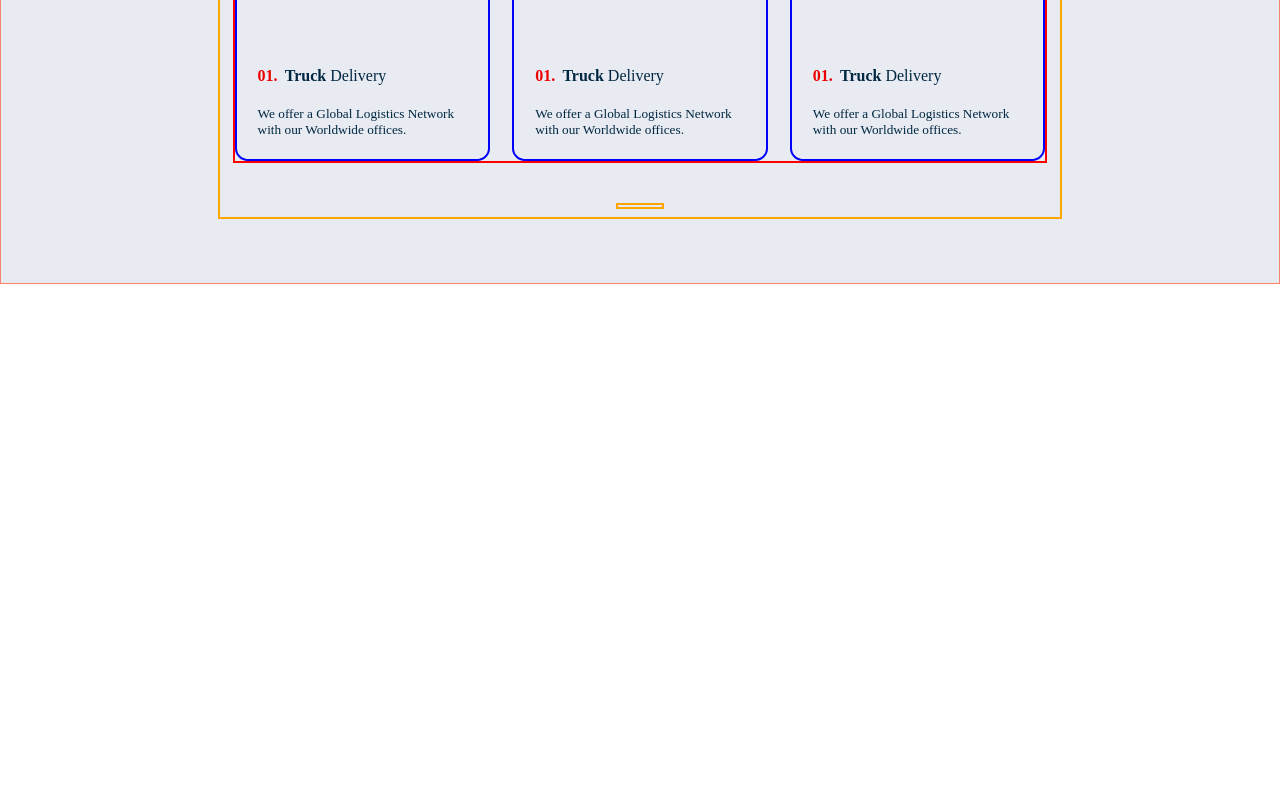
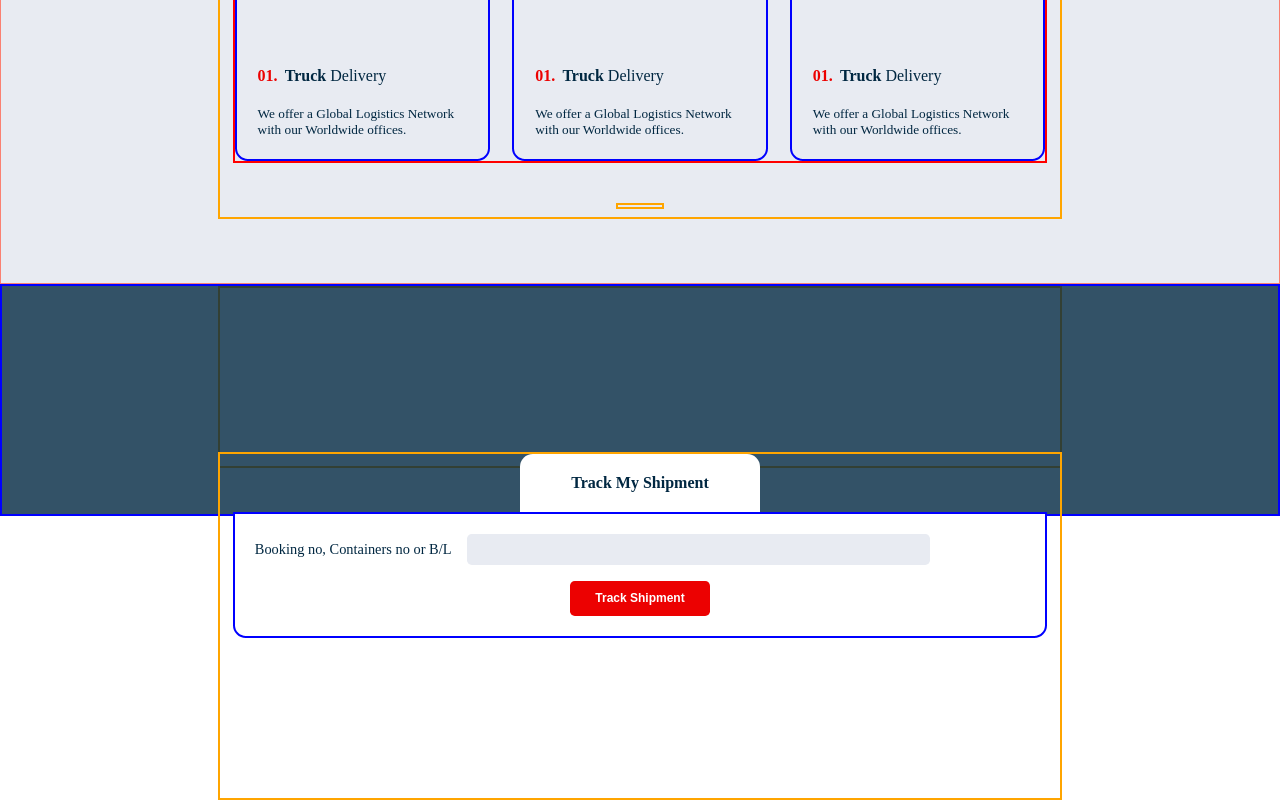
Before and after one commit to tracemycodes/fullstack_logistics_service_webapp, a React (Create React App) app: page / in a window 1280 px wide. Shown: the part 1663-2463 px from the top of the page. Before the commit the page ends 1947 px from the top, so only its background shows below. Built offline with nearby package versions, Linux system fonts and the light colour scheme.

Commit message:
trace shipment form styled

```diff
--- a/src/App.js
+++ b/src/App.js
@@ -2,6 +2,7 @@ import AboutShipment from "./components/LandingPage/AboutShipment";
 import Header from "./components/LandingPage/Header";
 import LandingPage from "./components/LandingPage/LandingPage";
 import LogisticsService from "./components/LandingPage/LogisticsService";
+import TrackShipment from "./components/LandingPage/TrackShipment";
 
 
 function App() {
@@ -11,6 +12,7 @@ function App() {
       <LandingPage/>
       <AboutShipment/>
       <LogisticsService/>
+      <TrackShipment/>
     </div>
   );
 }
--- a/src/components/LandingPage/TrackShipment.js
+++ b/src/components/LandingPage/TrackShipment.js
@@ -1,13 +1,13 @@
 import React from 'react';
 import styled from 'styled-components';
-import { DivContainer } from '../../styles/styles';
+import { Btn, DivContainer } from '../../styles/styles';
 
 const Banner = styled.div`
   height: 14.5rem;
   width: 100%;
   border: 2px solid blue;
   position: relative;
-  background-color: green;
+  // background-color: green;
   &:after {
     content: ' ';
     position: absolute;
@@ -25,8 +25,57 @@ const Banner = styled.div`
   }
 `;
 
+const TrackBtn = styled(Btn)`
+  display: block;
+  margin: auto;
+  margin-top: 1rem;
+`
+
 const TrackSection = styled(DivContainer)`
   margin-top: -4rem;
+  z-index: 2;
+  position: relative;
+
+  div {
+    background-color: #fff;
+    padding: 1.25rem;
+    // border: 2px solid purple;
+    font-weight: bold;
+    width: 15rem;
+    display: flex;
+    align-items: center;
+    justify-content: center;
+    border-top-right-radius: .8rem;
+    border-top-left-radius: .8rem;
+    margin: auto;
+    color: rgb(0, 39, 65);
+  }
+
+  form {
+    border: 2px solid blue;
+    margin-bottom: 10rem;
+    border-bottom-right-radius: .8rem;
+    border-bottom-left-radius: .8rem;
+    background-color: #fff;
+    color: rgb(0, 39, 65);
+    padding: 1.25rem;
+
+    label {
+      font-size: .9rem;
+      margin-right: 1rem;
+    }
+    input {
+      width: 60%;
+      background-color: #e8ebf2;
+      border: none;
+      padding: .5rem;
+      border-radius: .3rem;
+
+      :focus {
+        outline: 2px solid #002741;
+      }
+    }
+  }
 
 `;
 
@@ -38,7 +87,22 @@ const TrackShipment = () => {
           <h2>Track your shipment with our latest shipment Tracker</h2>
         </DivContainer>
       </Banner>
-      <TrackSection></TrackSection>
+      <TrackSection>
+        <div>
+          <p>
+
+          Track My Shipment
+          </p>
+        </div>
+        <form>
+          <label htmlFor="booking-no">Booking no, Containers no or B/L</label>
+          <input type="text" name="booking-no" id="tack-no" />
+          <TrackBtn type='submit'>Track Shipment</TrackBtn>
+        </form>
+        <section>
+
+        </section>
+      </TrackSection>
     </>
   );
 };
--- a/src/styles/styles.js
+++ b/src/styles/styles.js
@@ -15,6 +15,6 @@ export const Btn = styled.button`
   color: #fff;
   background-color: #EC0101;
   border: none;
-  border-radius: 0.1rem;
+  border-radius: 0.3rem;
   font-weight: bold;
 `
```
